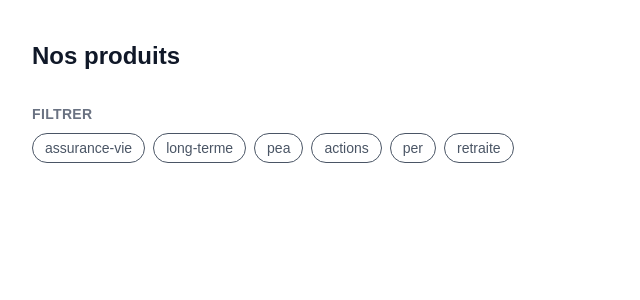
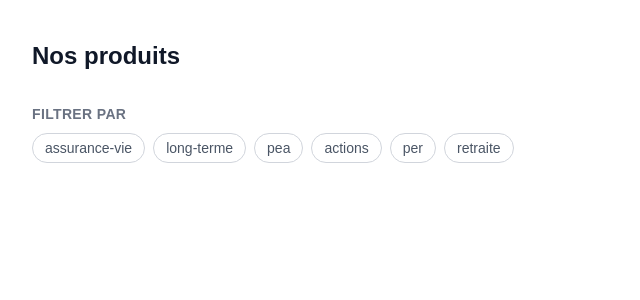
Before and after one commit to stephen-97/test-front-end-react-next, a Next.js app: page /products in a window 1280 px wide. Shown: the top 300 px of the page, without its empty margins (0-640 px from the left). Built offline with nearby package versions, Linux system fonts and the light colour scheme.

Commit message:
feature(style tags, mainPage) Adding style on component, deleting on global.css

```diff
--- a/app/globals.css
+++ b/app/globals.css
@@ -25,48 +25,3 @@
 body {
   font-family: Arial, Helvetica, sans-serif;
 }
-
-.btn-primary {
-  background-color: white;
-  color: var(--color-primary-text);
-  border: 2px solid black;
-  border-radius: 6px;
-  padding: 0.75rem 1.5rem;
-  font-weight: 600;
-  transition: background-color 0.15s;
-}
-
-.btn-primary:hover {
-  background-color: var(--color-primary-subtle);
-}
-
-.btn-primary:active {
-  background-color: var(--color-primary-active);
-}
-
-.btn-primary:focus-visible {
-  outline: 2px solid var(--color-primary);
-  outline-offset: 2px;
-}
-
-.tag-checkbox {
-  cursor: pointer;
-  user-select: none;
-  border-radius: 9999px;
-  border: 1px solid;
-  padding: 0.375rem 0.75rem;
-  font-size: 0.875rem;
-  font-weight: 500;
-  transition-property: color, background-color, border-color;
-  transition-duration: 0.15s;
-}
-
-.tag-checkbox:active {
-  background-color: var(--color-primary-active);
-}
-
-.tag-checkbox:has(:focus-visible) {
-  background-color: var(--color-primary-focus);
-  outline: 2px solid var(--color-primary);
-  outline-offset: 2px;
-}
--- a/app/page.tsx
+++ b/app/page.tsx
@@ -1,11 +1,20 @@
 import Link from 'next/link';
+import clsx from 'clsx';
 
 export default function Home() {
   return (
     <main className="mx-auto w-full max-w-7xl px-4 py-10 sm:px-6 lg:px-8">
       <section className="flex flex-col items-start gap-6">
         <h1 className="text-5xl font-bold text-gray-900">Bienvenue</h1>
-        <Link href="/products" className="btn-primary">
+        <Link
+          href="/products"
+          className={clsx(
+            'rounded-md border-2 border-black bg-white px-6 py-3 font-semibold text-[var(--color-primary-text)] transition-colors',
+            'hover:bg-[var(--color-primary-subtle)]',
+            'active:bg-[var(--color-primary-active)]',
+            'focus-visible:outline focus-visible:outline-2 focus-visible:outline-offset-2 focus-visible:outline-[var(--color-primary)]',
+          )}
+        >
           Voir nos produits
         </Link>
       </section>
--- a/src/components/atoms/TagCheckbox.tsx
+++ b/src/components/atoms/TagCheckbox.tsx
@@ -11,12 +11,17 @@ interface TagCheckboxProps {
 export default function TagCheckbox({ label, checked, onChange }: TagCheckboxProps) {
   return (
     <label
-      className={clsx('tag-checkbox', {
-        'border-[var(--color-primary)] bg-[var(--color-primary)] text-[var(--color-on-primary)]':
-          checked,
-        'border-gray-300 bg-white text-gray-600 hover:border-[var(--color-primary-text)] hover:text-[var(--color-primary-text)]':
-          !checked,
-      })}
+      className={clsx(
+        'cursor-pointer select-none rounded-full border px-3 py-1.5 text-sm font-medium transition-colors',
+        'active:bg-[var(--color-primary-active)]',
+        'has-[:focus-visible]:bg-[var(--color-primary-focus)] has-[:focus-visible]:outline has-[:focus-visible]:outline-2 has-[:focus-visible]:outline-offset-2 has-[:focus-visible]:outline-[var(--color-primary)]',
+        {
+          'border-[var(--color-primary)] bg-[var(--color-primary)] text-[var(--color-on-primary)]':
+            checked,
+          'border-gray-300 bg-white text-gray-600 hover:border-[var(--color-primary-text)] hover:text-[var(--color-primary-text)]':
+            !checked,
+        },
+      )}
     >
       <input
         type="checkbox"
--- a/src/components/molecules/TagFilterForm.tsx
+++ b/src/components/molecules/TagFilterForm.tsx
@@ -31,7 +31,7 @@ export default function TagFilterForm({
         id="filter-title"
         className="text-sm font-semibold uppercase tracking-wide text-gray-500"
       >
-        Filtrer
+        Filtrer par
       </h2>
       <span id="filter-desc" className="sr-only">
         Filtrer les produits par tag
```
